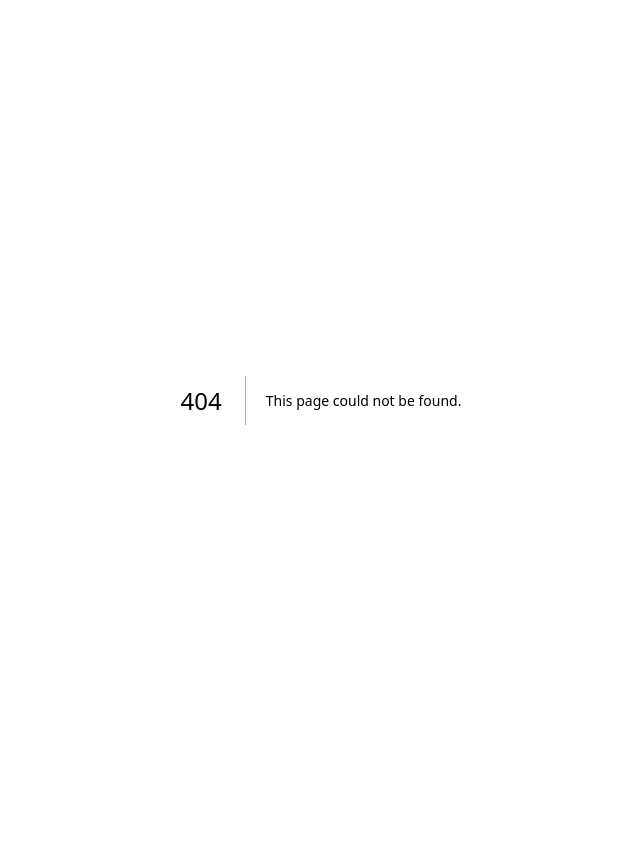
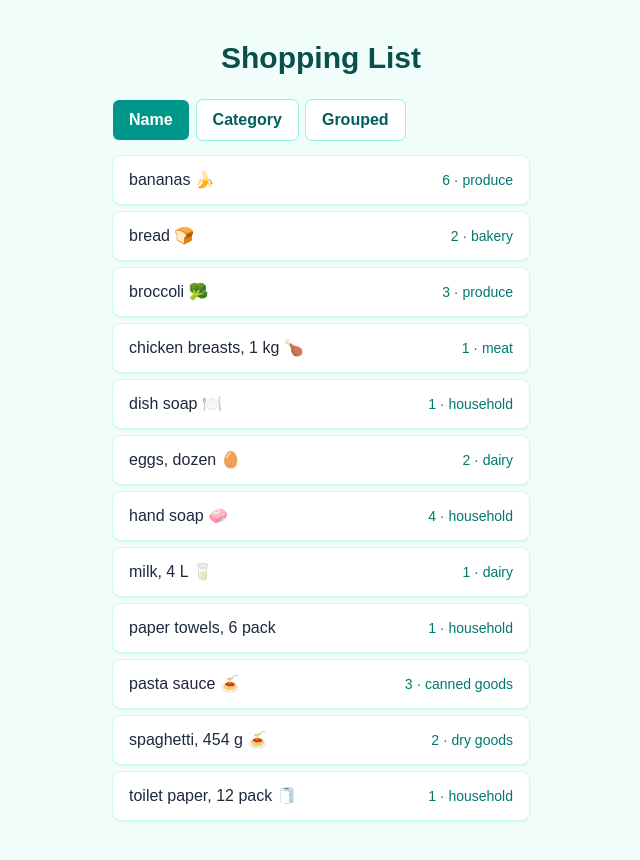
Before and after one commit to DeiterEdradan/cprg306-assignments, a Next.js app: page /week-6 in a window 1280 px wide. Before the commit this address had no page. Shown: the whole page, without its empty margins (319-959 px from the left). Before the commit the page ends 800 px from the top, so only its background shows below. Built offline with nearby package versions, Linux system fonts and the light colour scheme.

Commit message:
Add files via upload

```diff
--- /dev/null
+++ b/app/week-6/item-list.js
@@ -0,0 +1,91 @@
+"use client";
+
+import { useState } from "react";
+import Item from "./item";
+import items from "./items.json";
+
+export default function ItemList() {
+  const [sortBy, setSortBy] = useState("name");
+
+  const sortedItems = [...items].sort((a, b) => {
+    if (sortBy === "category") {
+      return (
+        a.category.localeCompare(b.category) || a.name.localeCompare(b.name)
+      );
+    }
+    return a.name.localeCompare(b.name);
+  });
+
+  const grouped = items.reduce((groups, item) => {
+    if (!groups[item.category]) {
+      groups[item.category] = [];
+    }
+    groups[item.category].push(item);
+    return groups;
+  }, {});
+
+  const groupedCategories = Object.keys(grouped).sort();
+
+  function buttonClass(value) {
+    return `rounded-md px-4 py-2 font-semibold ${
+      sortBy === value
+        ? "bg-teal-600 text-white"
+        : "bg-white text-teal-800 ring-1 ring-teal-200"
+    }`;
+  }
+
+  return (
+    <div className="mx-auto w-full max-w-md px-4">
+      <div className="mb-4 flex gap-2">
+        <button onClick={() => setSortBy("name")} className={buttonClass("name")}>
+          Name
+        </button>
+        <button
+          onClick={() => setSortBy("category")}
+          className={buttonClass("category")}
+        >
+          Category
+        </button>
+        <button
+          onClick={() => setSortBy("group")}
+          className={buttonClass("group")}
+        >
+          Grouped
+        </button>
+      </div>
+
+      {sortBy === "group" ? (
+        groupedCategories.map((category) => (
+          <section key={category} className="mb-4">
+            <h2 className="mb-2 text-lg font-semibold capitalize text-teal-900">
+              {category}
+            </h2>
+            <ul className="flex flex-col gap-2">
+              {[...grouped[category]]
+                .sort((a, b) => a.name.localeCompare(b.name))
+                .map((item) => (
+                  <Item
+                    key={item.id}
+                    name={item.name}
+                    quantity={item.quantity}
+                    category={item.category}
+                  />
+                ))}
+            </ul>
+          </section>
+        ))
+      ) : (
+        <ul className="flex flex-col gap-2">
+          {sortedItems.map((item) => (
+            <Item
+              key={item.id}
+              name={item.name}
+              quantity={item.quantity}
+              category={item.category}
+            />
+          ))}
+        </ul>
+      )}
+    </div>
+  );
+}
--- /dev/null
+++ b/app/week-6/item.js
@@ -0,0 +1,10 @@
+export default function Item({ name, quantity, category }) {
+  return (
+    <li className="flex items-center justify-between rounded-lg bg-white px-4 py-3 shadow-sm ring-1 ring-teal-100">
+      <span className="font-medium text-slate-800">{name}</span>
+      <span className="text-sm text-teal-700">
+        {quantity} · {category}
+      </span>
+    </li>
+  );
+}
--- /dev/null
+++ b/app/week-6/items.json
@@ -0,0 +1,74 @@
+[
+  {
+    "id": "1h2GJKH12gkHG31h1H",
+    "name": "milk, 4 L 🥛",
+    "quantity": 1,
+    "category": "dairy"
+  },
+  {
+    "id": "2KJH3k2j3H1k2J3K1H",
+    "name": "bread 🍞",
+    "quantity": 2,
+    "category": "bakery"
+  },
+  {
+    "id": "3h2KJH3k2j3H1k2J3",
+    "name": "eggs, dozen 🥚",
+    "quantity": 2,
+    "category": "dairy"
+  },
+  {
+    "id": "4k2J3K1H2GJKH12gk",
+    "name": "bananas 🍌",
+    "quantity": 6,
+    "category": "produce"
+  },
+  {
+    "id": "5H1h1H2KJH3k2j3H",
+    "name": "broccoli 🥦",
+    "quantity": 3,
+    "category": "produce"
+  },
+  {
+    "id": "6H1k2J3K1H2GJKH1",
+    "name": "chicken breasts, 1 kg 🍗",
+    "quantity": 1,
+    "category": "meat"
+  },
+  {
+    "id": "7gkHG31h1H2KJH3k",
+    "name": "pasta sauce 🍝",
+    "quantity": 3,
+    "category": "canned goods"
+  },
+  {
+    "id": "8j3H1k2J3K1H2GJK",
+    "name": "spaghetti, 454 g 🍝",
+    "quantity": 2,
+    "category": "dry goods"
+  },
+  {
+    "id": "9H12gkHG31h1H2KJ",
+    "name": "toilet paper, 12 pack 🧻",
+    "quantity": 1,
+    "category": "household"
+  },
+  {
+    "id": "10H3k2j3H1k2J3K1",
+    "name": "paper towels, 6 pack",
+    "quantity": 1,
+    "category": "household"
+  },
+  {
+    "id": "11k2J3K1H2GJKH12",
+    "name": "dish soap 🍽️",
+    "quantity": 1,
+    "category": "household"
+  },
+  {
+    "id": "12GJKH12gkHG31h1",
+    "name": "hand soap 🧼",
+    "quantity": 4,
+    "category": "household"
+  }
+]
--- /dev/null
+++ b/app/week-6/page.js
@@ -0,0 +1,12 @@
+import ItemList from "./item-list";
+
+export default function Page() {
+  return (
+    <main className="min-h-screen bg-teal-50 py-10">
+      <h1 className="mb-6 text-center text-3xl font-bold text-teal-900">
+        Shopping List
+      </h1>
+      <ItemList />
+    </main>
+  );
+}
```
